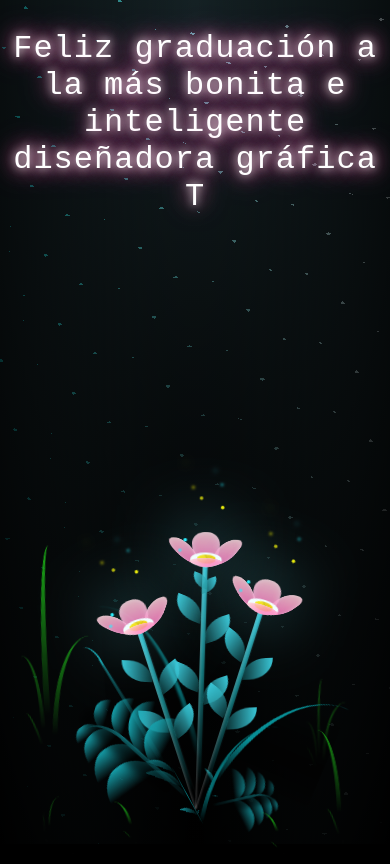
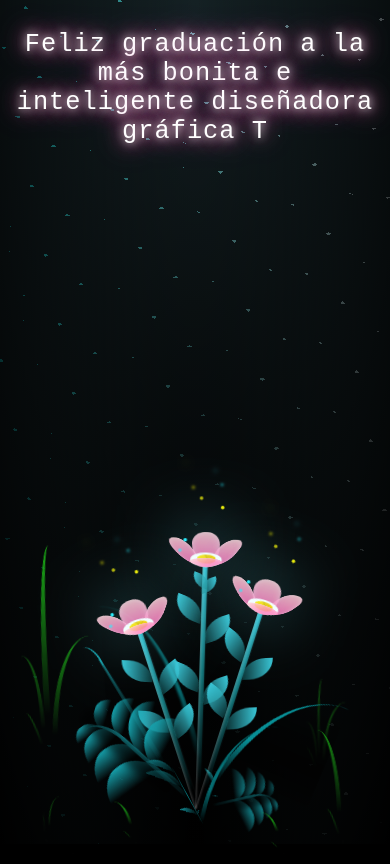
Before and after one commit to santyrevi/Sorpresa, a plain HTML site: page index.html in a window 390 px wide. Drawn offline with Linux system fonts and the light colour scheme.

Commit message:
Update style.css

```diff
--- a/style.css
+++ b/style.css
@@ -1008,11 +1008,17 @@ body {
   top: 30px;
   width: 100%;
   text-align: center;
-  font-size: 2em;
   font-family: 'Courier New', Courier, monospace;
   color: white;
   z-index: 10;
   text-shadow: 0 0 10px #fff, 0 0 20px #ff69b4, 0 0 30px #ff69b4;
   letter-spacing: 1px;
   white-space: pre-wrap;
+  padding: 0 10px;
+  font-size: 5vw; /* Adaptable */
 }
+@media (max-width: 600px) {
+  .graduation-message {
+    font-size: 6.5vw;
+  }
+}
```
